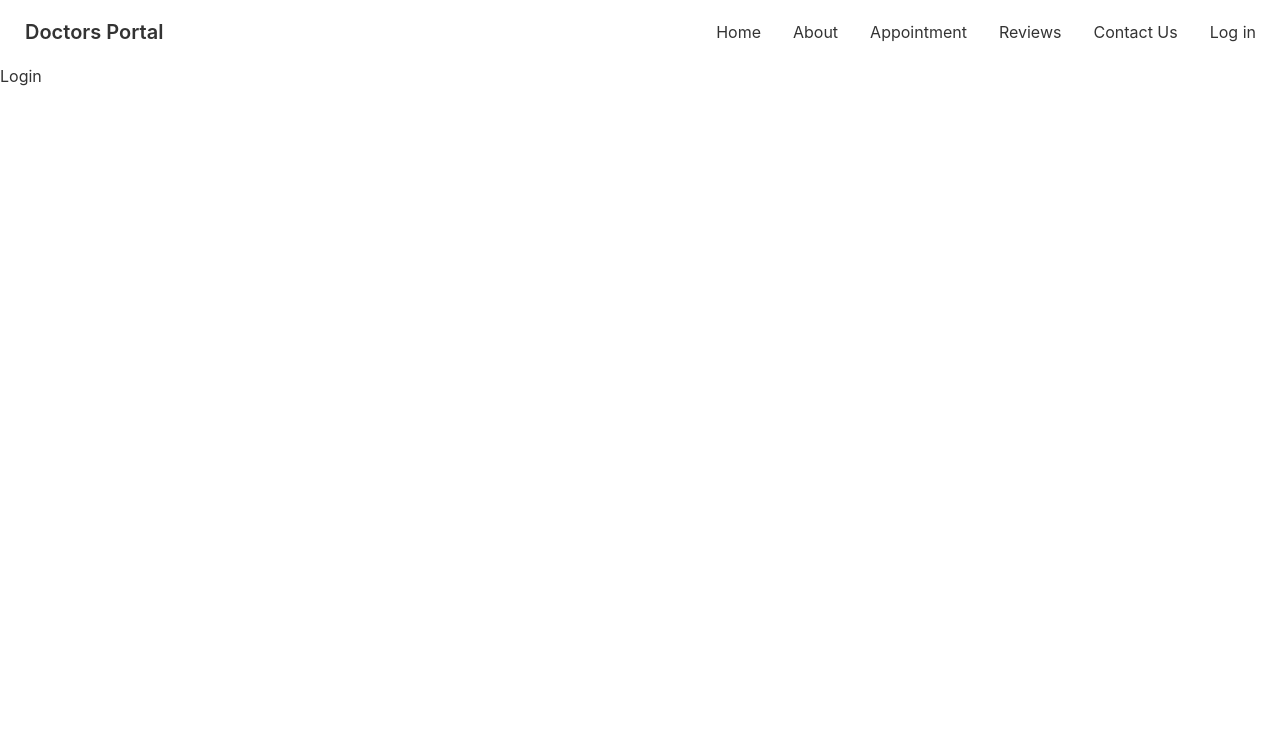
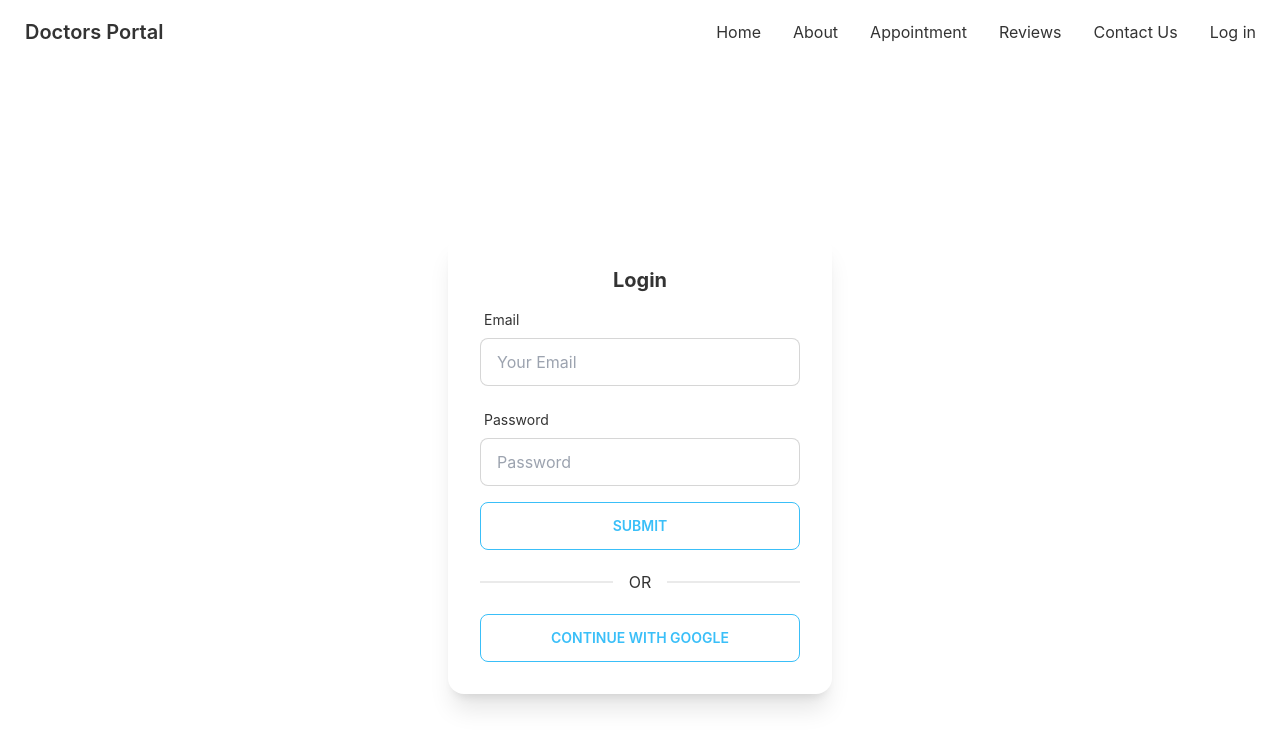
Before and after one commit to mhrayhan/doctors-portal, a React (Create React App) app: page /login in a window 1280 px wide. Shown: the top 748 px of the page. Built offline with nearby package versions, Linux system fonts and the light colour scheme; no server answers.

Commit message:
login and firebase implement

```diff
--- a/package.json
+++ b/package.json
@@ -8,9 +8,12 @@
     "@testing-library/user-event": "^13.5.0",
     "daisyui": "^2.14.3",
     "date-fns": "^2.28.0",
+    "firebase": "^9.8.1",
     "react": "^18.1.0",
     "react-day-picker": "^8.0.4",
     "react-dom": "^18.1.0",
+    "react-firebase-hooks": "^5.0.3",
+    "react-hook-form": "^7.31.1",
     "react-router-dom": "^6.3.0",
     "react-scripts": "5.0.1",
     "web-vitals": "^2.1.4"
--- a/src/Pages/Appintment/AvailableAppointment.js
+++ b/src/Pages/Appintment/AvailableAppointment.js
@@ -1,12 +1,14 @@
 import { format } from 'date-fns';
 import React, { useEffect, useState } from 'react';
+import BookingModal from './BookingModal';
 import Service from './Service';
 
 const AvailableAppointment = ({ date }) => {
     const  [services, setServices] = useState([]);
+    const [treatment, setTreatment ] = useState(null)
 
     useEffect(()=>{
-        fetch('Service.json')
+        fetch('http://localhost:5000/service')
         .then(res => res.json())
         .then(data => setServices(data))
     },[])
@@ -16,9 +18,18 @@ const AvailableAppointment = ({ date }) => {
             <h4 className='text-xl font-bold text-center text-primary'>Available appointment on: {format(date, 'PP')}</h4>
             <div className='grid grid-cols-3 gap-5'>
                 {
-                    services.map(service => <Service key={service._id} service={service}></Service>)
+                    services.map(service => <Service
+                        key={service._id}
+                        service={service}
+                        setTreatment={setTreatment}
+                        ></Service>)
                 }
             </div>
+            {treatment && <BookingModal
+            date={date}
+            treatment={treatment}
+            setTreatment={setTreatment}
+            ></BookingModal>}
         </div>
     );
 };
--- /dev/null
+++ b/src/Pages/Appintment/BookingModal.js
@@ -0,0 +1,42 @@
+import React from 'react';
+import { format } from 'date-fns';
+
+const BookingModal = ({treatment, date, setTreatment}) => {
+    const {name, slots} = treatment;
+
+    const handleBooking = event => {
+        event.preventDefault();
+        const slot = event.target.slot.value;
+        const name = event.target.name.value;
+        const email = event.target.email.value;
+        const phone = event.target.phone.value;
+        setTreatment(null)
+        console.log(slot, name, email, phone);
+
+    }
+    return (
+        <div>
+            <input type="checkbox" id="booking-modal" class="modal-toggle" />
+            <div class="modal modal-bottom sm:modal-middle">
+            <div class="modal-box">
+                <label for="booking-modal" class="btn btn-sm btn-circle absolute right-2 top-2">✕</label>
+                <h3 class="text-secondary font-bold text-xl mb-8">{name}</h3>
+                <form onSubmit={handleBooking} className='grid grid-cols-1 gap-3 justify-items-center pb-8'>
+                    <input type="text"value={format(date, 'PP')} class="input input-bordered w-full max-w-xs" />
+                    <select name='slot' class="select select-bordered w-full max-w-xs">
+                    {
+                        slots.map(slot => <option value={slot}>{slot}</option>)
+                    }
+                    </select>
+                    <input name='name' type="text" placeholder="Your Name" class="input input-bordered w-full max-w-xs" />
+                    <input name='email' type="text" placeholder="Email" class="input input-bordered w-full max-w-xs" />
+                    <input name='phone' type="text" placeholder="Phone" class="input input-bordered w-full max-w-xs" />
+                    <input  type="submit" value="Submit" class="btn btn-primary text-white w-full max-w-xs" />
+                </form>
+            </div>
+            </div>
+        </div>
+    );
+};
+
+export default BookingModal;
--- a/src/Pages/Appintment/Service.js
+++ b/src/Pages/Appintment/Service.js
@@ -1,19 +1,19 @@
 import React from 'react';
 
-const Service = ({service}) => {
+const Service = ({service, setTreatment}) => {
 const {name, slots} = service;
     return (
         <div class="card bg-base-100 shadow-xl">
-        <div class="card-body">
-            <h2 class="card-title">{name}</h2>
+        <div class="card-body text-center">
+            <h2 class="text-xl font-bold text-center text-secondary">{name}</h2>
             <p>{
                 slots.length > 0 ?
                 <span>{slots[0]}</span> :
-                <span className='text-red-500 text-sm'>No Slot Available</span>
+                <span className='text-red-500 text-sm'>No Slot Available. Try another day.</span>
                 }</p>
             <p>{slots.length} {slots.length > 1 ? 'spaces' : 'space'} available</p>
-            <div class="card-actions justify-end">
-            <button disabled={slots.length === 0} class="btn btn-primary">Book Appointment</button>
+            <div class="card-actions justify-center">
+            <label for='booking-modal' onClick={()=>setTreatment(service)} disabled={slots.length === 0} class="btn btn-primary bg-gradient-to-r from-secondary to-primary text-white">Book Appointment</label>
             </div>
         </div>
         </div>
--- a/src/Pages/Home/Banner.js
+++ b/src/Pages/Home/Banner.js
@@ -9,7 +9,7 @@ const Banner = () => {
     <img src={chair} className="lg:max-w-sm rounded-lg shadow-2xl" alt='' />
     <div>
       <h1 className="text-5xl font-bold">Your New Smile Starts Here</h1>
-      <p className="lg:py-6">Provident cupiditate voluptatem et in. Quaerat fugiat ut assumenda excepturi exercitationem quasi. In deleniti eaque aut repudiandae et a id nisi.</p>
+      <p className="lg:py-6 lg:mb-0 mb-8">Provident cupiditate voluptatem et in. Quaerat fugiat ut assumenda excepturi exercitationem quasi. In deleniti eaque aut repudiandae et a id nisi.</p>
       <PrimaryButton>Get Started</PrimaryButton>
     </div>
   </div>
--- a/src/Pages/Home/InfoCard.js
+++ b/src/Pages/Home/InfoCard.js
@@ -3,7 +3,7 @@ import React from 'react';
 const InfoCard = ({bg, img, title}) => {
     return (
         <div className={`card lg:card-side bg shadow-xl text-white px-3 ${bg}`}>
-        <figure><img src={img} alt="Album"/></figure>
+        <figure><img className='mt-6 lg:mt-0' src={img} alt="Album"/></figure>
             <div className="card-body">
                 <h2 className="card-title">{title}</h2>
                 <p>Click the button to listen on Spotiwhy app.</p>
--- a/src/Pages/Login/Login.js
+++ b/src/Pages/Login/Login.js
@@ -1,9 +1,78 @@
 import React from 'react';
+import auth from '../../firebase.init';
+import { useSignInWithGoogle } from 'react-firebase-hooks/auth';
+import { useForm } from "react-hook-form";
 
 const Login = () => {
+    const [signInWithGoogle, user, loading, error] = useSignInWithGoogle(auth);
+      const { register, formState: { errors }, handleSubmit } = useForm();
+    if(user){
+        console.log(user);
+    }
+     const onSubmit = data => console.log(data);
     return (
-        <div>
-            <h2>Login</h2>
+        <div className='flex h-screen justify-center items-center'>
+            <div class="card w-96 mx-auto bg-base-100 shadow-xl">
+            <div class="card-body">
+                <h2 class="text-xl text-center font-bold">Login</h2>
+                    <form onSubmit={handleSubmit(onSubmit)}>
+
+                <div class="form-control w-full max-w-xs">
+                    <label class="label">
+                        <span class="label-text">Email</span>
+                    </label>
+                    <input type="email" placeholder="Your Email"
+                    class="input input-bordered w-full max-w-xs"
+                    {...register("email", {
+                        required: {
+                            value: true,
+                            message: 'Email is Required'
+                        },
+                        pattern: {
+                        value: /[a-z0-9]+@[a-z]+\.[a-z]{2,3}/,
+                        message: 'Provide a valid Email'
+                        }
+                    })} />
+
+                    <label class="label">
+                        {errors.email?.type === 'required' && <span class="label-text-alt text-red-500">{errors.email.message}</span>}
+                        {errors.email?.type === 'pattern' && <span class="label-text-alt text-red-500">{errors.email.message}</span>}
+
+                    </label>
+                </div>
+                <div class="form-control w-full max-w-xs">
+                    <label class="label">
+                        <span class="label-text">Password</span>
+                    </label>
+                    <input type="password" placeholder="Password"
+                    class="input input-bordered w-full max-w-xs"
+                    {...register("password", {
+                        required: {
+                            value: true,
+                            message: 'Password is Required'
+                        },
+                        minLength: {
+                        value: 6,
+                        message: 'Must be 6 charecter or longer'
+                        }
+                    })} />
+
+                    <label class="label">
+                        {errors.password?.type === 'required' && <span class="label-text-alt text-red-500">{errors.password.message}</span>}
+                        {errors.password?.type === 'minLength' && <span class="label-text-alt text-red-500">{errors.password.message}</span>}
+
+                    </label>
+                </div>
+
+
+
+
+                    <input className='btn w-full max-w-xs btn-outline btn-info' type="submit" />
+                    </form>
+                 <div class="divider">OR</div>
+                 <button onClick={() => signInWithGoogle()} class="btn btn-outline btn-info">Continue with Google</button>
+            </div>
+            </div>
         </div>
     );
 };
--- /dev/null
+++ b/src/firebase.init.js
@@ -0,0 +1,22 @@
+// Import the functions you need from the SDKs you need
+import { initializeApp } from "firebase/app";
+import { getAuth } from "firebase/auth";
+// TODO: Add SDKs for Firebase products that you want to use
+// https://firebase.google.com/docs/web/setup#available-libraries
+
+// Your web app's Firebase configuration
+const firebaseConfig = {
+  apiKey: process.env.REACT_APP_APIKEY,
+  authDomain: process.env.REACT_APP_AUTHDOMAIN,
+  projectId: process.env.REACT_APP_PROJECTID,
+  storageBucket: process.env.REACT_APP_STORAGEBUCKET,
+  messagingSenderId: process.env.REACT_APP_MESSAGINGSENDER_ID,
+  appId: process.env.REACT_APP_APPID
+};
+
+// Initialize Firebase
+const app = initializeApp(firebaseConfig);
+
+const auth = getAuth(app);
+
+export default auth;
```
Also changed, not shown: public/Service.json (+3 -33 lines), 1 other file (tests, documents, lock files or other folders).
